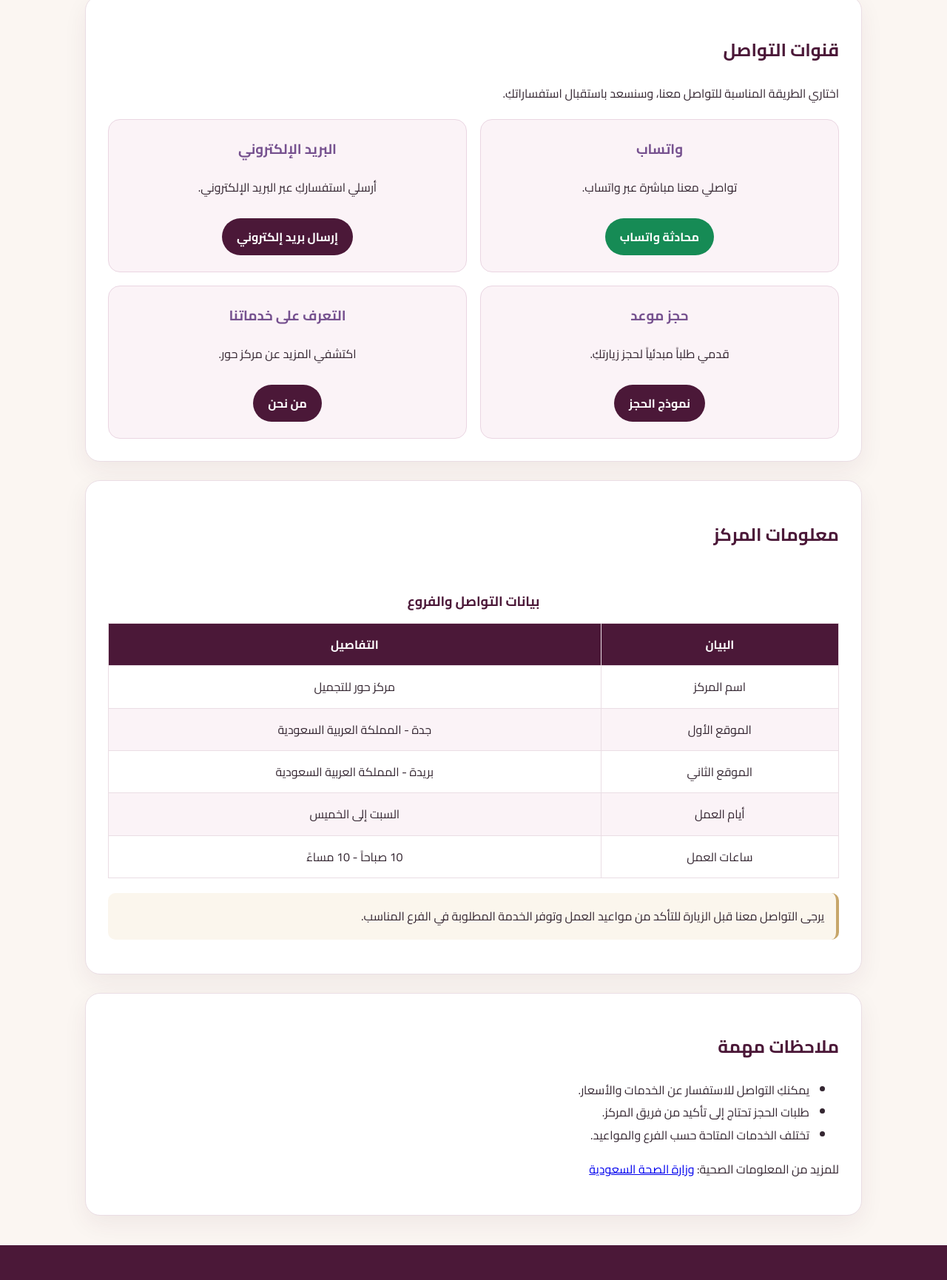
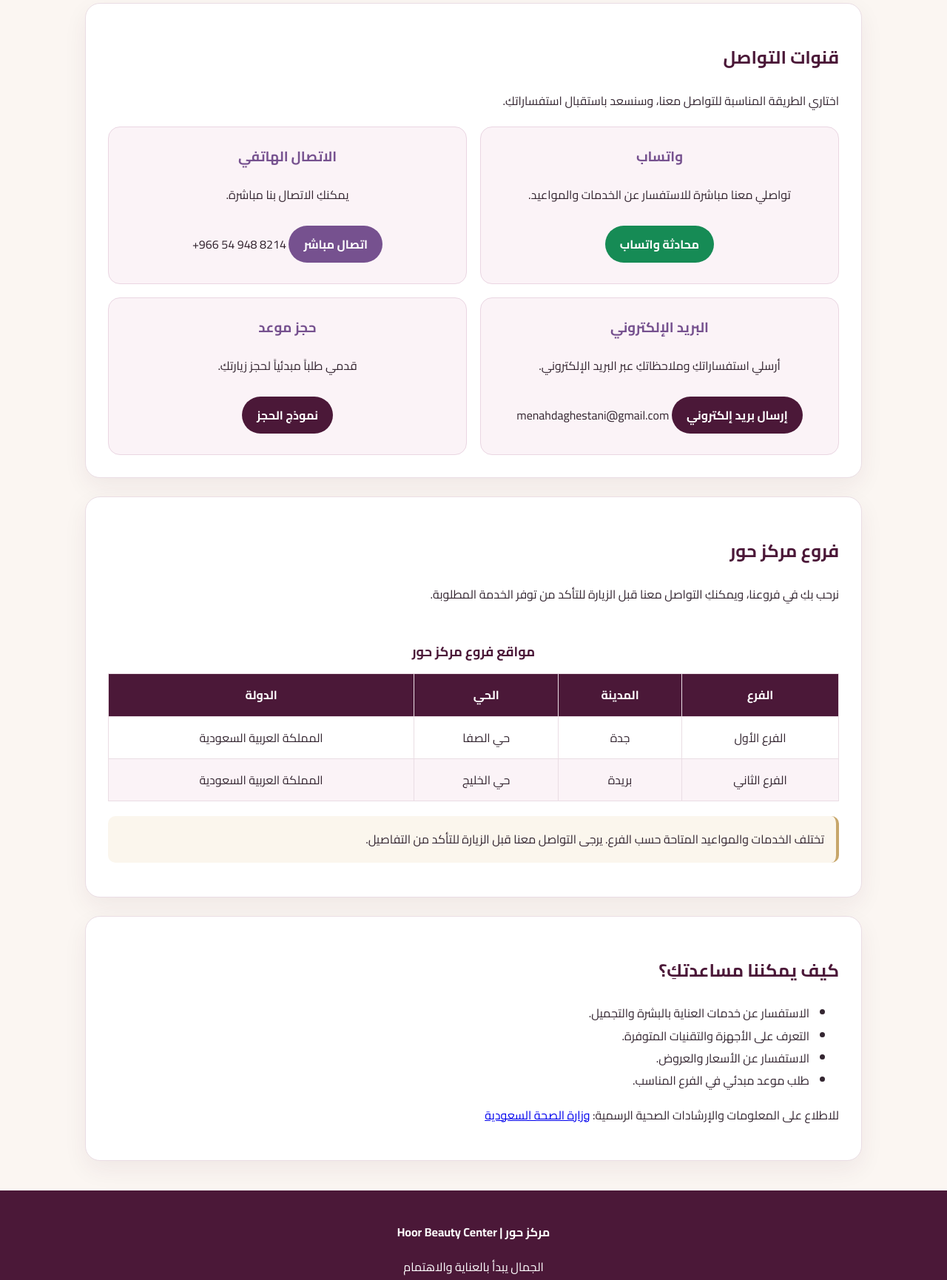
Before and after one commit to menahdaghestani-oss/hoor-beauty, a plain HTML site: page contact.html in a window 1280 px wide. Shown: the part 370-2100 px from the top of the page at 74% size. Drawn offline with Linux system fonts and the light colour scheme.

Commit message:
Update contact.html

```diff
--- a/contact.html
+++ b/contact.html
@@ -9,6 +9,7 @@
 <title>تواصل معنا | مركز حور</title>
 
 <link rel="preconnect" href="https://fonts.googleapis.com">
+<link rel="preconnect" href="https://fonts.gstatic.com" crossorigin>
 <link href="https://fonts.googleapis.com/css2?family=Cairo:wght@400;500;600;700;800&display=swap" rel="stylesheet">
 
 <style>
@@ -55,11 +56,14 @@ nav a {
   transition:.3s;
 }
 
-nav a:hover { background:var(--purple); }
+nav a:hover,
+nav a[aria-current="page"] {
+  background:var(--purple);
+}
 
 header {
   text-align:center;
-  padding:65px 20px;
+  padding:70px 20px;
   color:white;
   background:
   linear-gradient(120deg,#301027e8,#762b58c9),
@@ -133,11 +137,11 @@ h3 { color:var(--purple); }
   transform:translateY(-2px);
 }
 
-.whatsapp {
-  background:#168b55;
-}
+.whatsapp { background:#168b55; }
+.whatsapp:hover { background:#106b40; }
 
-.whatsapp:hover { background:#106b40; }
+.phone { background:#76518f; }
+.phone:hover { background:#4b1838; }
 
 .table-wrap { overflow-x:auto; }
 
@@ -178,6 +182,12 @@ tbody tr:nth-child(even) {
   background:#fbf6ed;
 }
 
+.ltr {
+  direction:ltr;
+  unicode-bidi:embed;
+  display:inline-block;
+}
+
 footer {
   padding:25px;
   text-align:center;
@@ -203,7 +213,6 @@ footer a { color:#f5dfb5; }
 
 <body>
 
-<!-- Main Navigation -->
 <nav aria-label="القائمة الرئيسية">
   <a href="index.html">الرئيسية</a>
   <a href="about.html">من نحن</a>
@@ -216,8 +225,8 @@ footer a { color:#f5dfb5; }
 <header>
   <h1>نسعد بتواصلكِ معنا</h1>
   <p>
-    نحن هنا للإجابة عن استفساراتكِ ومساعدتكِ
-    في التعرف على خدمات مركز حور.
+    في مركز حور، نهتم بتجربتكِ ونحرص على مساعدتكِ
+    والإجابة عن استفساراتكِ بكل اهتمام.
   </p>
 </header>
 
@@ -234,7 +243,7 @@ footer a { color:#f5dfb5; }
 
     <article class="contact-card">
       <h3>واتساب</h3>
-      <p>تواصلي معنا مباشرة عبر واتساب.</p>
+      <p>تواصلي معنا مباشرة للاستفسار عن الخدمات والمواعيد.</p>
       <a class="contact-link whatsapp"
          href="https://wa.me/966549488214"
          target="_blank"
@@ -244,12 +253,23 @@ footer a { color:#f5dfb5; }
     </article>
 
     <article class="contact-card">
+      <h3>الاتصال الهاتفي</h3>
+      <p>يمكنكِ الاتصال بنا مباشرة.</p>
+      <a class="contact-link phone"
+         href="tel:+966549488214">
+        اتصال مباشر
+      </a>
+      <p class="ltr">+966 54 948 8214</p>
+    </article>
+
+    <article class="contact-card">
       <h3>البريد الإلكتروني</h3>
-      <p>أرسلي استفساركِ عبر البريد الإلكتروني.</p>
+      <p>أرسلي استفساراتكِ وملاحظاتكِ عبر البريد الإلكتروني.</p>
       <a class="contact-link"
-         href="mailto:contact@hoor-center.com">
+         href="mailto:menahdaghestani@gmail.com">
         إرسال بريد إلكتروني
       </a>
+      <p class="ltr">menahdaghestani@gmail.com</p>
     </article>
 
     <article class="contact-card">
@@ -260,70 +280,61 @@ footer a { color:#f5dfb5; }
       </a>
     </article>
 
-    <article class="contact-card">
-      <h3>التعرف على خدماتنا</h3>
-      <p>اكتشفي المزيد عن مركز حور.</p>
-      <a class="contact-link" href="about.html">
-        من نحن
-      </a>
-    </article>
-
   </div>
 </section>
 
 <section class="section">
-  <h2>معلومات المركز</h2>
+  <h2>فروع مركز حور</h2>
+  <p>
+    نرحب بكِ في فروعنا، ويمكنكِ التواصل معنا
+    قبل الزيارة للتأكد من توفر الخدمة المطلوبة.
+  </p>
 
   <div class="table-wrap">
     <table>
-      <caption>بيانات التواصل والفروع</caption>
+      <caption>مواقع فروع مركز حور</caption>
       <thead>
         <tr>
-          <th scope="col">البيان</th>
-          <th scope="col">التفاصيل</th>
+          <th scope="col">الفرع</th>
+          <th scope="col">المدينة</th>
+          <th scope="col">الحي</th>
+          <th scope="col">الدولة</th>
         </tr>
       </thead>
       <tbody>
         <tr>
-          <td>اسم المركز</td>
-          <td>مركز حور للتجميل</td>
+          <td>الفرع الأول</td>
+          <td>جدة</td>
+          <td>حي الصفا</td>
+          <td>المملكة العربية السعودية</td>
         </tr>
         <tr>
-          <td>الموقع الأول</td>
-          <td>جدة - المملكة العربية السعودية</td>
-        </tr>
-        <tr>
-          <td>الموقع الثاني</td>
-          <td>بريدة - المملكة العربية السعودية</td>
-        </tr>
-        <tr>
-          <td>أيام العمل</td>
-          <td>السبت إلى الخميس</td>
-        </tr>
-        <tr>
-          <td>ساعات العمل</td>
-          <td>10 صباحاً - 10 مساءً</td>
+          <td>الفرع الثاني</td>
+          <td>بريدة</td>
+          <td>حي الخليج</td>
+          <td>المملكة العربية السعودية</td>
         </tr>
       </tbody>
     </table>
   </div>
 
   <p class="info">
-    يرجى التواصل معنا قبل الزيارة للتأكد من مواعيد العمل
-    وتوفر الخدمة المطلوبة في الفرع المناسب.
+    تختلف الخدمات والمواعيد المتاحة حسب الفرع.
+    يرجى التواصل معنا قبل الزيارة للتأكد من التفاصيل.
   </p>
 </section>
 
 <section class="section">
-  <h2>ملاحظات مهمة</h2>
+  <h2>كيف يمكننا مساعدتكِ؟</h2>
   <ul>
-    <li>يمكنكِ التواصل للاستفسار عن الخدمات والأسعار.</li>
-    <li>طلبات الحجز تحتاج إلى تأكيد من فريق المركز.</li>
-    <li>تختلف الخدمات المتاحة حسب الفرع والمواعيد.</li>
+    <li>الاستفسار عن خدمات العناية بالبشرة والتجميل.</li>
+    <li>التعرف على الأجهزة والتقنيات المتوفرة.</li>
+    <li>الاستفسار عن الأسعار والعروض.</li>
+    <li>طلب موعد مبدئي في الفرع المناسب.</li>
   </ul>
 
   <p>
-    للمزيد من المعلومات الصحية:
+    للاطلاع على المعلومات والإرشادات الصحية الرسمية:
     <a href="https://www.moh.gov.sa"
        target="_blank"
        rel="noopener noreferrer">
@@ -336,8 +347,9 @@ footer a { color:#f5dfb5; }
 
 <footer>
   <p><strong>مركز حور | Hoor Beauty Center</strong></p>
+  <p>الجمال يبدأ بالعناية والاهتمام</p>
   <p>© 2026 جميع الحقوق محفوظة</p>
-  <p><a href="index.html">العودة إلى الرئيسية</a></p>
+  <p><a href="index.html">العودة إلى الصفحة الرئيسية</a></p>
 </footer>
 
 </body>
```
